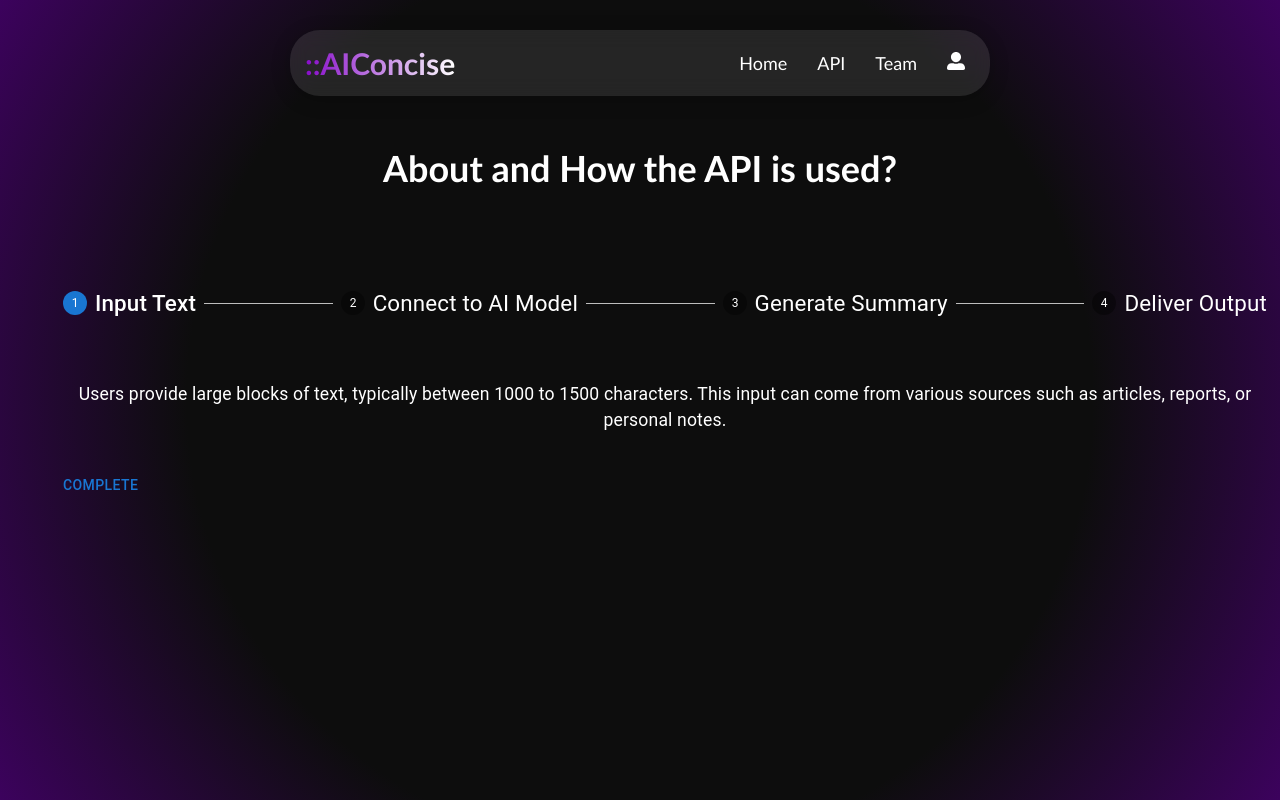
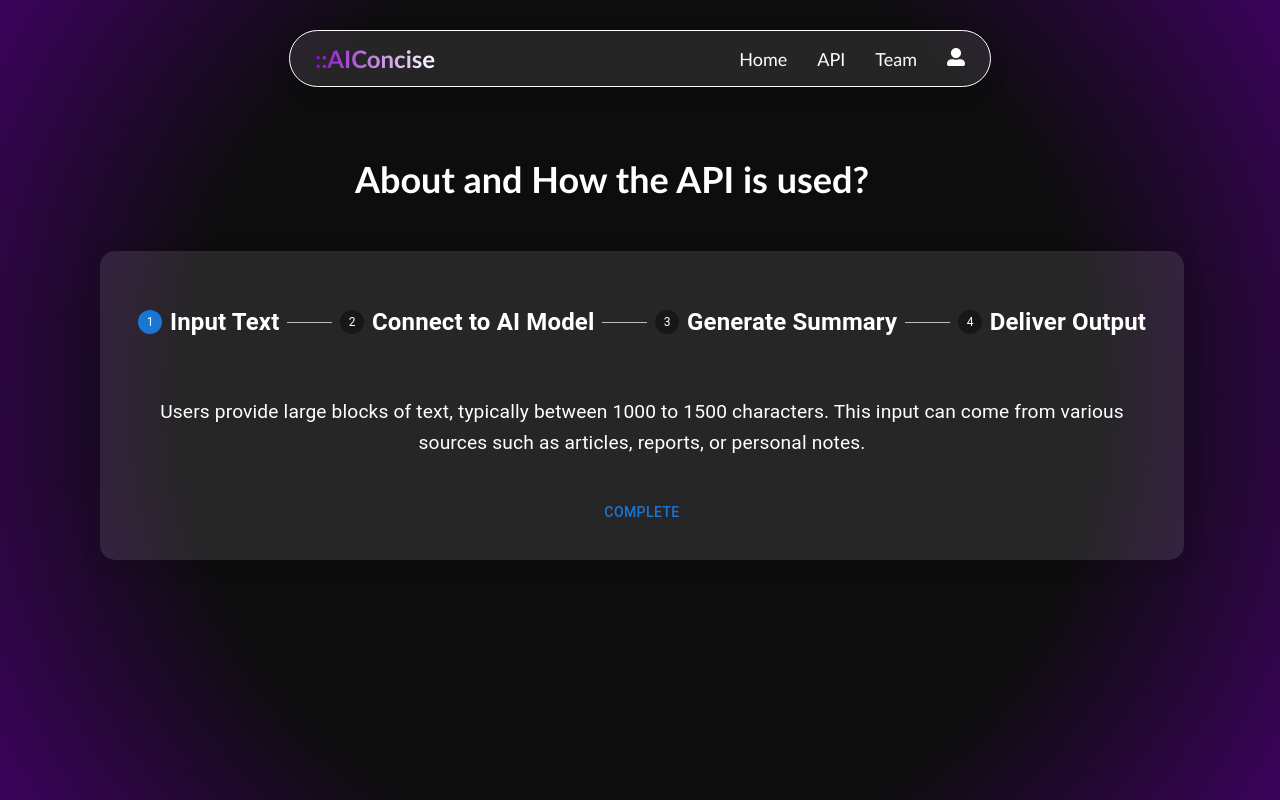
Before and after one commit to GDGC-Web-Development-Team/Content-Summarizer, a React (Create React App) app in the folder frontend/: page /about in a window 1280 px wide. Built offline with nearby package versions, Linux system fonts and the light colour scheme.

Commit message:
Enhanced the UI

```diff
--- a/frontend/src/components/Summarizer.css
+++ b/frontend/src/components/Summarizer.css
@@ -1,3 +1,4 @@
+
 body {
     background: radial-gradient(circle at center, #0d0d0d 60%, #3c025d 100%);
     min-height: 100vh;
@@ -5,7 +6,8 @@ body {
     font-family: 'Gill Sans', 'Gill Sans MT', Calibri, 'Trebuchet MS', sans-serif;
     display: flex;
     flex-direction: column;
-}
+    overflow: hidden; }
+
 
 .navbar {
     display: flex;
@@ -17,11 +19,13 @@ body {
     backdrop-filter: blur(10px);
     margin: 0 auto;
     width: 90%;
+    height: 55px;
     max-width: 650px;
     color: white;
+    border: 1px solid white;
     box-shadow: 0px 4px 20px rgba(0, 0, 0, 0.2);
     position: sticky;
-    top: 30px;
+    top:50px;
     z-index: 1000;
 }
 
@@ -47,6 +51,7 @@ body {
     flex-direction: column;
 }
 .summarizer-container {
+     font-family: 'Gill Sans', 'Gill Sans MT', Calibri, 'Trebuchet MS', sans-serif;
     margin: -50px;
     max-width: 800px;
     padding: 20px;
@@ -80,27 +85,49 @@ body {
     background: rgba(255, 255, 255, 0.2); /* Lighter input background for contrast */
     color: white;
 }
-
 .summarizer-button {
     width: 100%;
     padding: 12px;
-    background-color: #5d1587;
+    background: linear-gradient(135deg, #5d1587, #a75cbe); /* Gradient background */
     color: white;
-    border: 1px solid #000;
+    border: none; /* Remove default border */
     border-radius: 25px;
     cursor: pointer;
     font-size: 1.2rem;
-    transition: background 0.3s ease;
+    transition: all 0.3s ease; /* Transition for smooth effect */
+    position: relative; /* Position relative for after pseudo-element */
+    overflow: hidden; /* Hide overflow for cool effect */
+    box-shadow: 0 4px 10px rgba(0, 0, 0, 0.3); /* Box shadow for depth */
 }
 
-.summarizer-button:disabled {
-    background-color: #555; /* Darker for disabled state */
-    cursor: not-allowed;
+.summarizer-button::after {
+    content: '';
+    position: absolute;
+    top: 50%;
+    left: 50%;
+    width: 300%;
+    height: 300%;
+    background: rgba(255, 255, 255, 0.2); /* Light overlay */
+    border-radius: 50%; /* Circular overlay */
+    transform: translate(-50%, -50%) scale(0); /* Start scaled down */
+    transition: transform 0.5s ease; /* Transition for overlay effect */
+    z-index: 0; /* Behind the text */
 }
 
 .summarizer-button:hover {
-    background-color: #7f46c8;
+    background: linear-gradient(135deg, #5a2479, #993ccb); /* Darker gradient on hover */
+    color: #ffffff; /* Keep text white */
 }
+
+.summarizer-button:hover::after {
+    transform: translate(-50%, -50%) scale(1); /* Scale up overlay on hover */
+}
+
+.summarizer-button span {
+    position: relative; /* For layering text over overlay */
+    z-index: 1; /* Bring text above the overlay */
+}
+
 
 .summarizer-summary-title {
     font-size: 2.2rem;
@@ -111,6 +138,7 @@ body {
 .summarizer-summary-box {
     background-color: #1a1a1a; /* Darker box for summary */
     padding: 15px;
+
     border-radius: 8px;
     border: 1px solid #a567ff;
     box-shadow: 0 4px 12px rgba(0, 0, 0, 0.3);
@@ -160,16 +188,31 @@ body {
     color: #a567ff; /* Matching the theme color */
     font-size: 3.0rem; /* Adjust size as needed */
     transition: transform 0.2s ease-in-out;
+    animation: eas 1s linear infinite;
+    margin-left: 2px;
+    margin-bottom: 25px;
 }
 
 .stars-icon:hover {
     transform: scale(1.2);
 }
-
-.logo {
+.log{
     display: flex;
     justify-content: center;
     align-items: center;
+}
+.log h1 {
+    font-family: 'Gill Sans', 'Gill Sans MT', Calibri, 'Trebuchet MS', sans-serif;
+    display: flex;
+    justify-content: center;
+    align-items: center;
+    background: linear-gradient(270deg, rgb(255, 255, 255), rgb(135, 11, 201));
+  -webkit-background-clip: text; /* For Safari */
+  background-clip: text;
+  color: transparent;
+  text-align: center;
+  margin:-10px;
+  margin-bottom: 20px;
 }
 
 .summarizer-url-input {
@@ -224,3 +267,30 @@ body {
         transform: rotate(360deg);
     }
 }
+/* Glowing stars animation */
+@keyframes glow {
+    0% {
+        text-shadow: 0 0 5px rgba(255, 255, 255, 0.5), 0 0 10px rgba(255, 255, 255, 0.3);
+    }
+    50% {
+        text-shadow: 0 0 10px rgba(255, 255, 255, 1), 0 0 20px rgba(255, 255, 255, 0.8);
+    }
+    100% {
+        text-shadow: 0 0 5px rgba(255, 255, 255, 0.5), 0 0 10px rgba(255, 255, 255, 0.3);
+    }
+}
+
+/* Twinkling stars animation */
+@keyframes twinkle {
+    0%, 100% {
+        opacity: 0.3;
+    }
+    50% {
+        opacity: 1;
+    }
+}
+
+/* Optional: Combine glowing and twinkling effects */
+.stars-icon {
+    animation: glow 1.5s ease-in-out infinite, twinkle 1.5s ease-in-out infinite; /* Combined glowing and twinkling animation */
+}
--- a/frontend/src/pages/About.css
+++ b/frontend/src/pages/About.css
@@ -1,42 +1,35 @@
-.homepage {
+
+body {
     background: radial-gradient(circle at center, #0d0d0d 60%, #3c025d 100%);
     min-height: 100vh;
     color: white;
     display: flex;
     flex-direction: column;
-    font-family: 'Gill Sans', 'Gill Sans MT', Calibri, 'Trebuchet MS', sans-serif;
+    font-family: 'Arial', sans-serif;
 }
+
 
 .navbar {
     display: flex;
     justify-content: space-between;
     align-items: center;
-    padding: 0 25px;
+    padding: 15px 30px;
     border-radius: 30px;
     background: rgba(255, 255, 255, 0.1);
     backdrop-filter: blur(10px);
     margin: 0 auto;
     width: 90%;
-    max-width: 650px;
+    max-width: 800px;
     color: white;
     text-decoration: none;
     box-shadow: 0px 4px 20px rgba(0, 0, 0, 0.2);
     position: sticky;
-    top: 30px;
+    top: 20px;
     z-index: 1000;
     transition: width 0.3s ease;
 }
 
-.navbar a {
-    color: white;
-    text-decoration: none;
-}
-
-.logo {
-    font-size: 20px;
-    font-weight: bold;
-}
-
+/* Navbar Links */
 .nav-links {
     display: flex;
     list-style: none;
@@ -51,56 +44,67 @@
 }
 
 .nav-links li:hover {
-    color: #a567ff;
+    color: #a567ff; /* Light hover effect */
 }
 
+/* About Content Styles */
 .about-content {
     display: flex;
+    width: 80%;
+    margin-left: 50px;
     justify-content: center;
     align-items: center;
     flex-direction: column;
-    padding: 30px;
+    padding: 50px; /* More padding for better layout */
+    text-align: center; /* Center text for better appearance */
 }
 
 .about-title {
-    font-size: 2.5rem;
+    font-size: 2.5rem; /* Main title size */
     margin: 40px 0;
-    text-align: center;
     color: #ffffff;
 }
 
+/* Stepper Container Styles */
 .stepper-container {
-    width: 80%; /* Reduced width to allow more space for text */
-    padding: 25px;
+    width: 60%;
+    padding: 30px;
     border-radius: 15px;
-    margin: 20px auto; /* Auto margin to center the container */
+    margin: 20px auto;
+    background-color: rgba(255, 255, 255, 0.1); /* Semi-transparent background */
+    box-shadow: 0px 4px 20px rgba(0, 0, 0, 0.15); /* Subtle shadow for depth */
 }
 
+/* Step Label and Description */
 .step-label {
-    font-size: 1.4rem;
+    font-size: 1.5rem; /* Increased label size */
     color: white;
+    font-weight: bold; /* Bold for emphasis */
 }
 
 .step-description {
-    font-size: 1.1rem;
-    margin-top: 15px;
-    line-height: 1.5;
+    font-size: 1.2rem; /* Description size */
+    margin-top: 10px; /* Adjusted margin */
+    line-height: 1.6; /* Better line height for readability */
 }
 
+/* Complete Button Styles */
 .complete-button {
-    background-color: #a567ff;
-    color: #0a0a0a;
+    background-color: #a567ff; /* Main button color */
+    color: #ffffff; /* White text */
     padding: 10px 20px;
     border: none;
     border-radius: 25px;
     cursor: pointer;
-    transition: background 0.3s ease;
+    transition: background 0.3s ease, transform 0.2s ease; /* Added transform for hover */
 }
 
 .complete-button:hover {
-    background-color: #7f46c8;
+    background-color: #7f46c8; /* Darker shade on hover */
+    transform: scale(1.05); /* Subtle scaling effect */
 }
 
+/* Dropdown Menu */
 .dropdown {
     position: absolute;
     background-color: white;
@@ -120,40 +124,28 @@
 }
 
 .dropdown li:hover {
-    background-color: #f0f0f0;
+    background-color: #f0f0f0; /* Light hover effect for dropdown */
 }
 
-.about-content {
-    display: flex;
-    justify-content: center;
-    align-items: center;
-    flex-direction: column;
-    padding: 30px;
-}
-
+/* Responsive Adjustments */
+@media (max-width: 768px) {
     .about-title {
-    font-size: 2.5rem;
-    margin: 40px 0;
-    text-align: center;
-    color: #ffffff;
+        font-size: 2rem; /* Responsive title size */
     }
 
     .stepper-container {
-    width: 80%; /* Updated width for more text visibility */
-    padding: 25px;
-    border-radius: 15px;
-    margin: 20px auto;
-    background-color: transparent; /* Removed background for transparent effect */
-    box-shadow: none; /* No shadow to keep the transparent effect */
+        width: 90%; /* Full width on smaller screens */
     }
 
-.step-label {
-    font-size: 1.4rem;
-    color: white;
+    .navbar {
+        flex-direction: column; /* Stack items on smaller screens */
     }
 
-.step-description {
-    font-size: 1.1rem;
-    margin-top: 15px;
-    line-height: 1.5;
+    .nav-links {
+        flex-direction: column; /* Stack links vertically */
     }
+
+    .nav-links li {
+        margin: 10px 0; /* Space out links */
+    }
+}
--- a/frontend/src/pages/About.js
+++ b/frontend/src/pages/About.js
@@ -121,7 +121,7 @@ const About = () => {
   return (
     <div className="homepage">
       <nav className="navbar">
-        <div className="logo"><h2>::AIConcise</h2></div>
+        <div className="logos"><h2>::AIConcise</h2></div>
         <ul className="nav-links">
           <li><Link to="/">Home</Link></li>
           <li><Link to="/about">API</Link></li>
--- a/frontend/src/pages/Homepage.css
+++ b/frontend/src/pages/Homepage.css
@@ -70,7 +70,9 @@ a{
   gap: 50px;
   text-align: center;
 }
-
+.hero-section p{
+  font-size: 20px;
+}
 .text-content {
   max-width: 600px;
 }
@@ -90,19 +92,22 @@ h1 {
 }
 
 .start-button, .guide-button {
-  background-color: #a567ff;
-  color: rgb(10, 10, 10);
+  background-color: #50278e;
+  color: rgb(253, 253, 253);
   border: none;
+  width: 200px;
   padding: 10px 20px;
   margin-right: 15px;
   box-shadow:0px 4px 20px rgba(113, 32, 171, 0.166);
   cursor: pointer;
   border-radius: 25px;
   transition: background 0.3s ease;
+  border: 1px solid rgb(255, 255, 255);
 }
 
 .start-button:hover, .guide-button:hover {
   background-color: #7f46c8;
+
 }
 
 .robot-image img {
@@ -118,7 +123,10 @@ h1 {
   text-align: center; /* Center the text */
 }
 .logo{
-  margin: -10px;
+  display: flex;
+  justify-self: center;
+  align-items: center;
+  margin: -20px;
 }
 .dropdown {
   position: absolute;
--- a/frontend/src/pages/Homepage.js
+++ b/frontend/src/pages/Homepage.js
@@ -38,7 +38,7 @@ const Homepage = () => {
   return (
     <div className="homepage">
       <nav className="navbar">
-        <div className="logo"><h2>::AIConcise</h2></div>
+        <div className="logos"><h2>::AIConcise</h2></div>
         <ul className="nav-links">
           <li><Link to="/">Home</Link></li>
           <li><Link to="/about">API</Link></li>
@@ -58,12 +58,12 @@ const Homepage = () => {
           <p className="tagline">Lightning-fast.</p>
           <h1>Your AI-Powered Content Summarizer using</h1>
           <div className="logo" style={{ display: 'flex', alignItems: 'center', gap: '8px' }}>
-            <h1>Gemini API</h1>
+            <h1>Gemini</h1>
             <BsStars className="stars-icon" />
           </div>
           <p>Sum up your big essays or articles right away!</p>
           <div className="buttons">
-            <button className="start-button" onClick={handleStartCreating}>Start creating</button>
+            <button className="start-button" onClick={handleStartCreating}>Start creating ></button>
             <button className="guide-button" onClick={handleGuide}>Guide</button>
           </div>
         </div>
--- a/frontend/src/pages/Login.css
+++ b/frontend/src/pages/Login.css
@@ -1,4 +1,3 @@
-/* Main container styling for the register page */
 .register-page {
     background: radial-gradient(circle at center, #0d0d0d 60%, #3c025d 100%);
     min-height: 100vh;
--- a/frontend/src/pages/Login.js
+++ b/frontend/src/pages/Login.js
@@ -10,7 +10,7 @@ const Login = () => {
   return (
     <div className="register-page">
       <nav className="navbar">
-        <div className="logo"><h2>AIConcise</h2></div>
+        <div className="logos"><h2>AIConcise</h2></div>
         <ul className="nav-links">
           <li><Link to="/">Home</Link></li>
           <li><Link to="/api">API</Link></li>
--- a/frontend/src/pages/Register.js
+++ b/frontend/src/pages/Register.js
@@ -9,7 +9,7 @@ const Register = () => {
   return (
     <div className="register-page">
       <nav className="navbar">
-        <div className="logo"><h2>AIConcise</h2></div>
+        <div className="logos"><h2>AIConcise</h2></div>
         <ul className="nav-links">
           <li><Link to="/">Home</Link></li>
           <li><Link to="/api">API</Link></li>
--- a/frontend/src/pages/Team.css
+++ b/frontend/src/pages/Team.css
@@ -87,7 +87,7 @@
 }
 
 .team-photo {
-    border-radius: 50%;
+
     width: 120px;
     height: 120px;
     object-fit: cover;
```
Also changed, not shown: frontend/src/components/Summarizer.js (+16 -14 lines), frontend/src/pages/Team.js (+9 -9 lines). Lines whose indentation alone changed are shown as unchanged.
